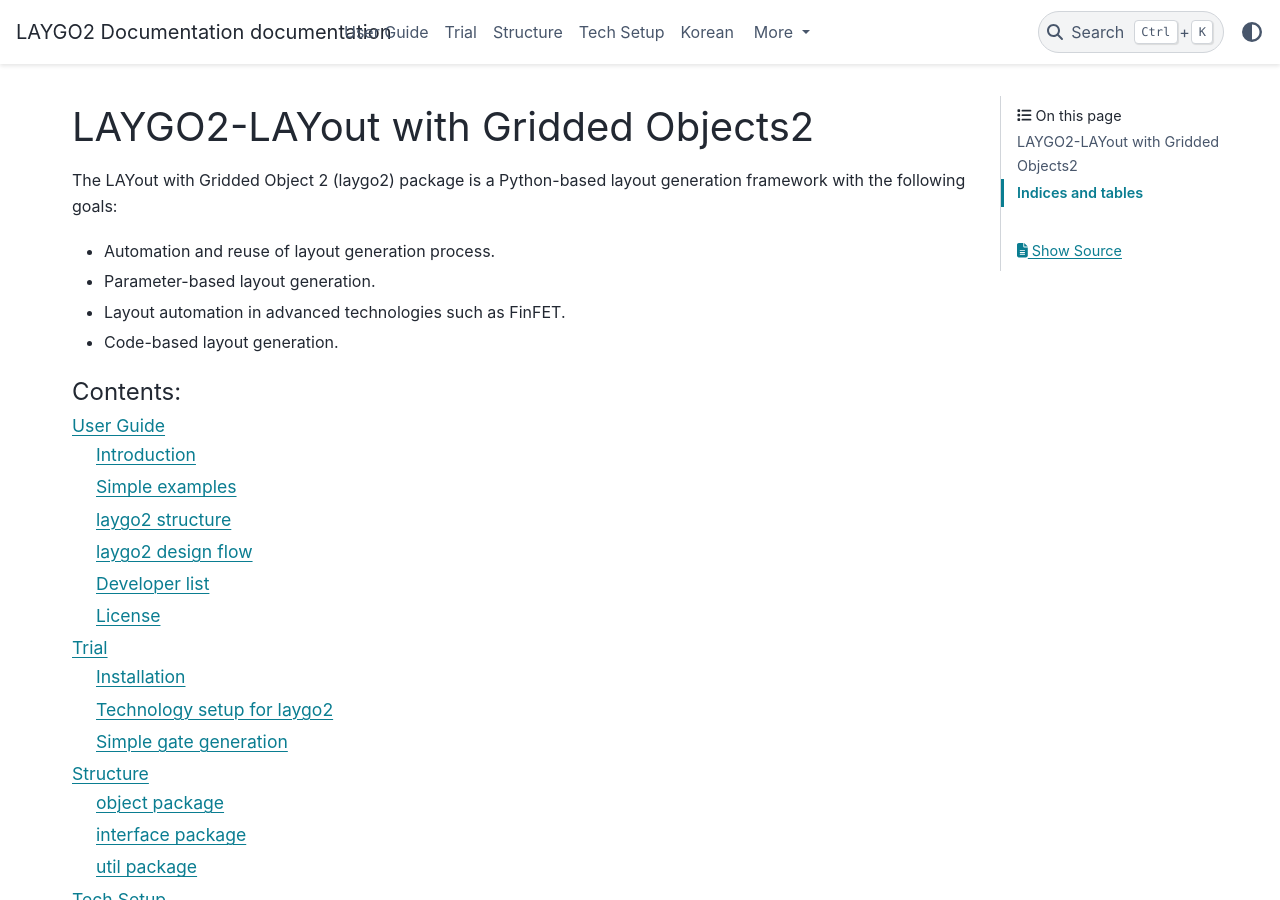
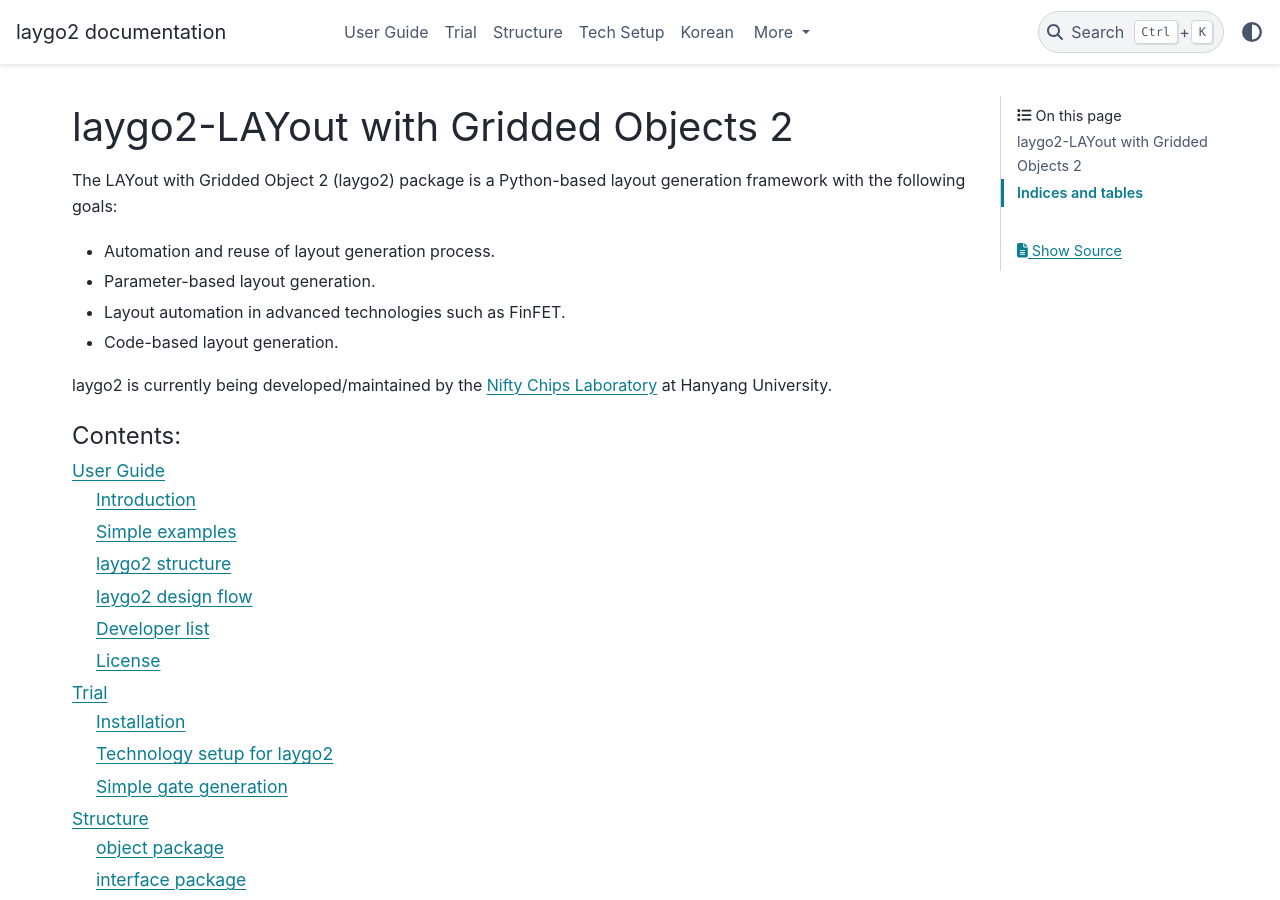
Before and after one commit to niftylab/laygo2, a Sphinx documentation site: the page built from docs_workspace/docs_sphinx/source/index.rst, in a window 1280 px wide and 900 px high. Built offline with Sphinx 7.4.7 and the PyData theme 0.15.4, drawn with Linux system fonts in a browser that asks for light colours.

Commit message:
doc update

```diff
--- a/docs_workspace/docs_sphinx/source/conf.py
+++ b/docs_workspace/docs_sphinx/source/conf.py
@@ -18,7 +18,7 @@
 
 # -- Project information -----------------------------------------------------
 
-project = 'LAYGO2 Documentation'
+project = 'laygo2'
 copyright = '2021, Niftylab at Hanyang University, South Korea'
 author = 'niftylab'
 
--- a/docs_workspace/docs_sphinx/source/index.rst
+++ b/docs_workspace/docs_sphinx/source/index.rst
@@ -3,8 +3,8 @@
    You can adapt this file completely to your liking, but it should at least
    contain the root `toctree` directive.
 
-LAYGO2-LAYout with Gridded Objects2
-====================================
+laygo2-LAYout with Gridded Objects 2
+=====================================
 
 The LAYout with Gridded Object 2 (laygo2) package is a Python-based layout generation framework with the following goals:
 
@@ -16,6 +16,7 @@
 
 * Code-based layout generation.
 
+laygo2 is currently being developed/maintained by the `Nifty Chips Laboratory <https://niftylab.github.io>`_ at Hanyang University.
 
 .. toctree::
    :maxdepth: 2
```
